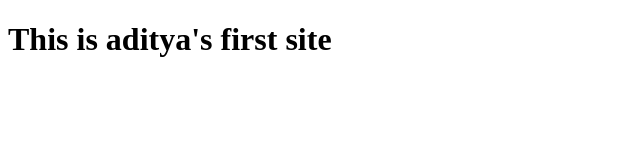
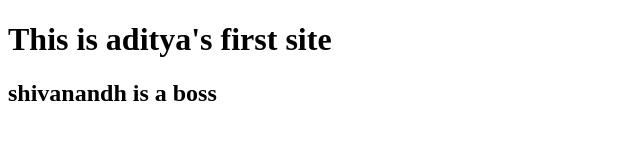
Before and after one commit to aditya18-10-1997/aditya18-10-1997.github.io, a plain HTML site: page index.html in a window 1280 px wide. Shown: the whole page, without its empty margins (0-640 px from the left). Drawn offline with Linux system fonts and the light colour scheme.

Commit message:
Update index.html
h2 tag added

```diff
--- a/index.html
+++ b/index.html
@@ -8,5 +8,6 @@
 </head>
 <body>
     <h1>This is aditya's first site</h1>
+    <h2>shivanandh is a boss</h2>
 </body>
 </html>
```
